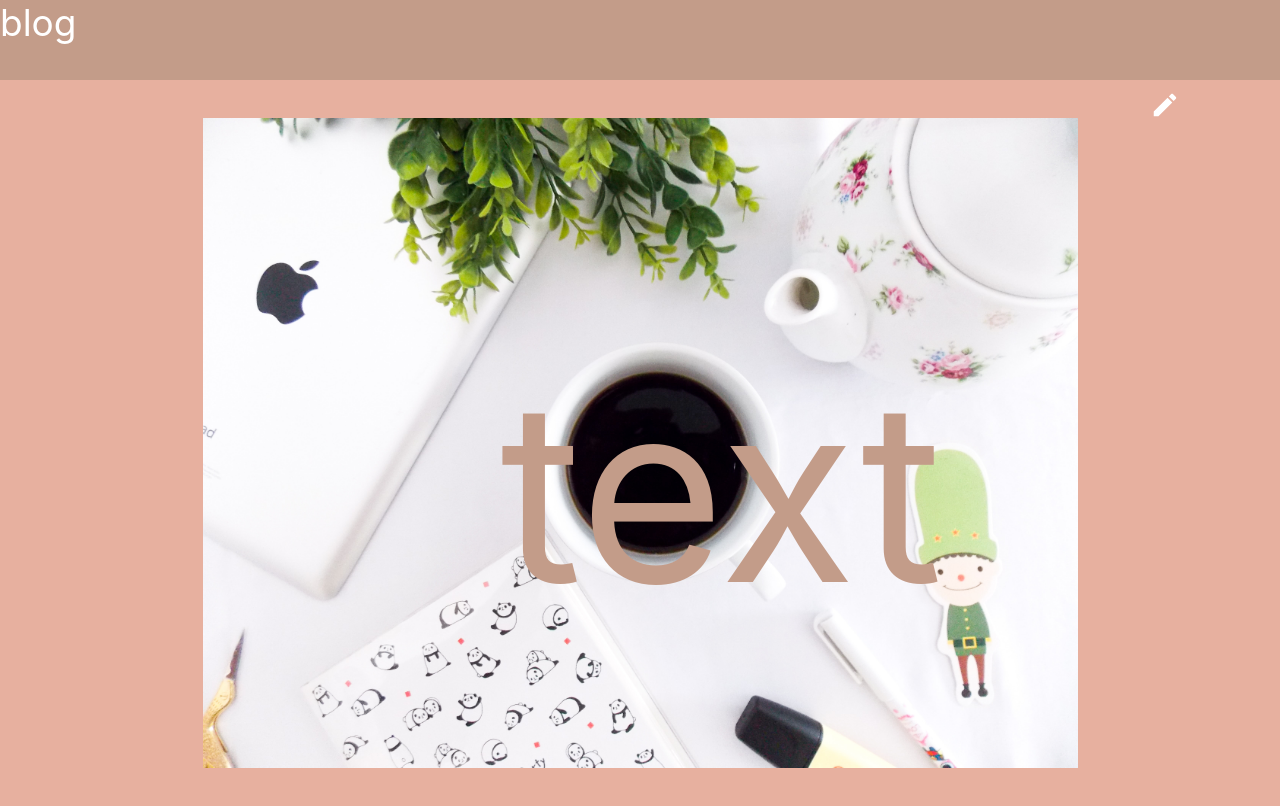
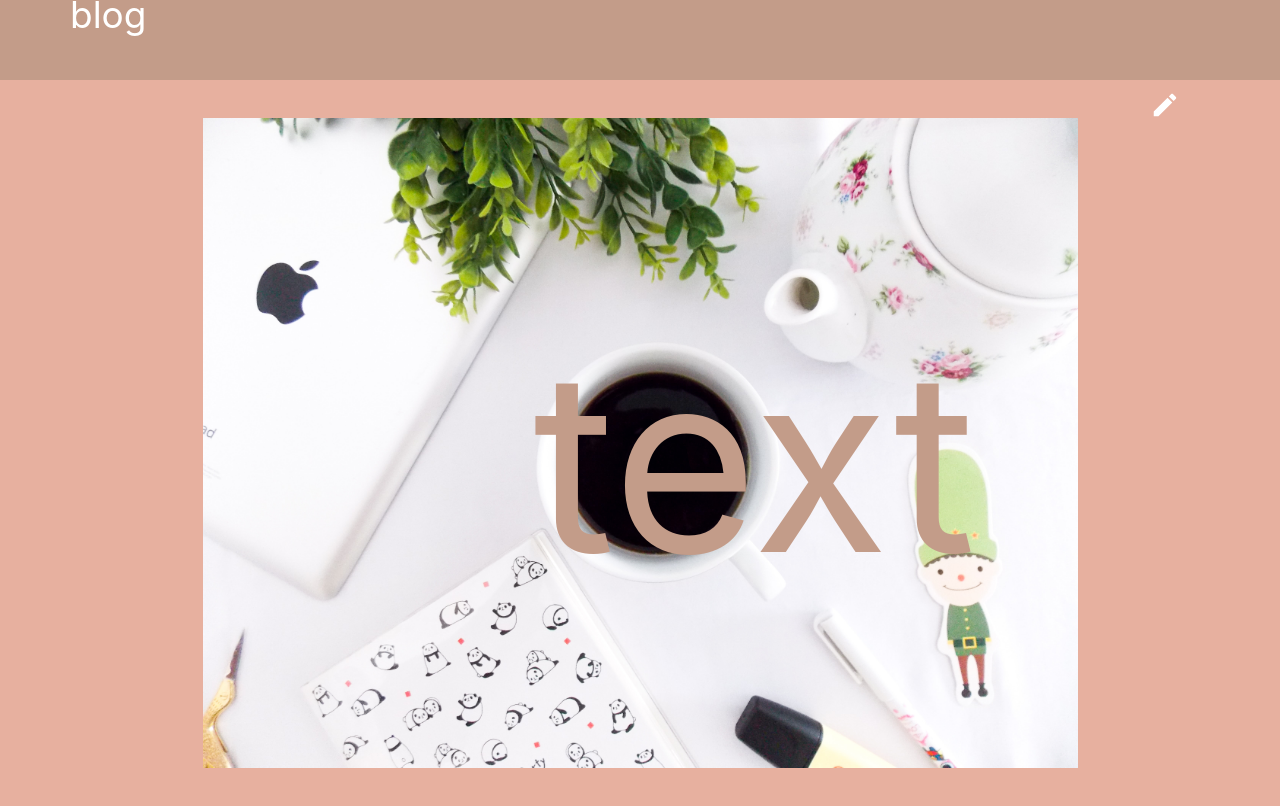
Before and after one commit to kototo522/Luc, a React (Create React App) app: page / in a window 1280 px wide. Shown: the top 806 px of the page. Built offline with nearby package versions, Linux system fonts and the light colour scheme.

Commit message:
戻るボタンの機能追加

```diff
--- a/src/App.js
+++ b/src/App.js
@@ -1,4 +1,4 @@
-import React, {useState} from "react";
+import React, {useState} from 'react';
 import styled from "styled-components";
 import { Modal } from "./madal.js";
 
@@ -41,8 +41,10 @@ const Appheader = styled.div`
 `;
 
 const HeaderText = styled.text`
+  position: relative;
   height: 30px;
-  padding-right: 50px;
+  top: -8px;
+  margin-left: 70px;
   font-size: 37px;
   color: white;
 `;
@@ -60,8 +62,9 @@ const Appbackground = styled.div`
 
 const Biglogo = styled.text`
   position: relative;
-  top: 260px;
-  left: 0px;
+
+  top: 230px;
+  left: 33px;
   vertical-align: middle;
   padding: 500px;
   font-size: 250px;
@@ -114,30 +117,35 @@ const Textarea = styled.textarea`
     font-size: 35px;
 `
 
+const Inputbutton = styled.input`
+  height: 50px;
+  width: 65px;
+  font-size: 20px;
+`
+
 function App() {
 
   const [Page, setPage] = useState(1);
-
   const page = () => {
     setPage(2);
   }
 
+
+  const depage = () => {
+    setPage(1);
+  }
+
+
   const [Delete, setDelete] = useState(3);
-
   const clear = () => {
     setDelete(4);
 }
 
-   const [Send, setSend] = useState(5);
 
-   const send = () => {
-      setSend(6);
-  }
 
   const [showModal, setShowModal] = useState(false);
 
-  const submitForm = (e) => {
-      e.preventDefault();
+  const SubmitForm = () => {
       setShowModal(true);
   }
 
@@ -156,25 +164,22 @@ function App() {
           ? <div/>
           : <Frombackground>
 
-        <Sendicon
-          src={"./images/send.svg"} onClick = {() => setSend('send')}></Sendicon>
-         {Send === 5
-          ? <div/>
-          : <div />
-          }
+
+
+         <Inputbutton type = "submit" value="shere"/>
+
 
         <Clear
-          src={"./images/clear.svg"} onClick = {() => setDelete('delete')}></Clear>
-          {Delete === 3
+          src={"./images/clear.svg"} onClick = {() => depage()}></Clear>
+           {Delete === 3
            ? <div/>
-           : <div cancel = {() => setShowModal(false)} />
+           : <SubmitForm cancel = {() => setShowModal(false)}/>
           }
 
               <Textarea row="10" cols="20">おすすめのスイーツやカフェの情報を共有しよう！</Textarea>
 
           </Frombackground>
           }
-
 
       </Appheader>
       <Appbackground>
@@ -198,5 +203,3 @@ function App() {
 }
 
 export default App;
-
-// <img src={logo} className="App-logo" alt="logo" />
```
Also changed, not shown: public/images/send.svg (deleted), 2 other files (tests, documents, lock files or other folders).
